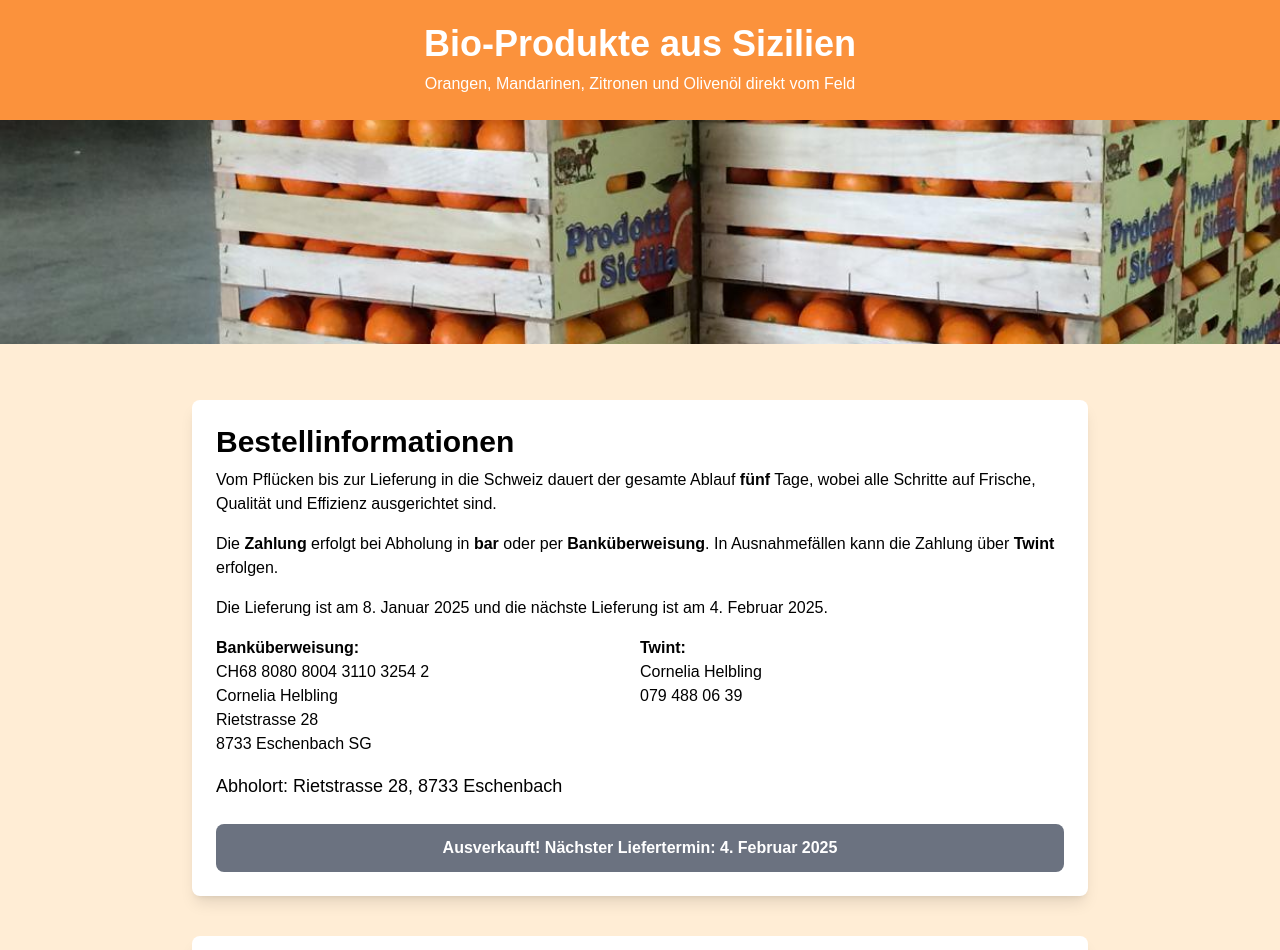
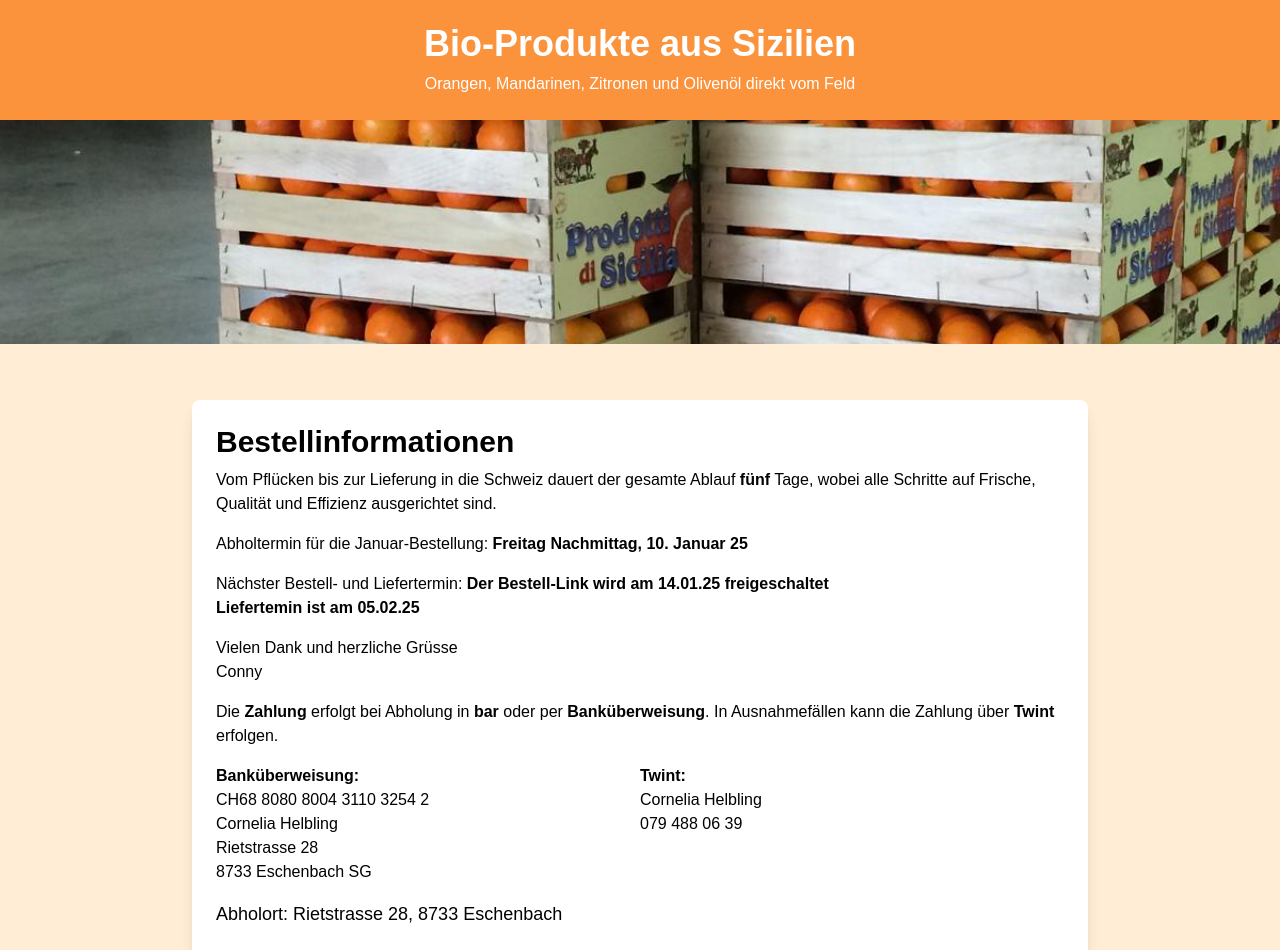
Before and after one commit to nikoizelin/bioorangen, a React (Create React App) app: page / in a window 1280 px wide. Shown: the top 950 px of the page. Built offline with nearby package versions, Linux system fonts and the light colour scheme; no server answers; the database is empty; the HTML template or start-up script is replaced by a standard one.

Commit message:
Neuer Text auf Hauptseite

```diff
--- a/src/BioOrangen.js
+++ b/src/BioOrangen.js
@@ -61,11 +61,19 @@ const BioOrangen = () => {
           ausgerichtet sind.
         </p>
         <p className="mt-4 text-md">
+          Abholtermin für die Januar-Bestellung: <b>Freitag Nachmittag, 10. Januar 25</b>
+        </p>
+        <p className="mt-4 text-md">
+          Nächster Bestell- und Liefertermin: <b>Der Bestell-Link wird am 14.01.25 freigeschaltet<br></br>
+          Liefertemin ist am 05.02.25</b>
+        </p>
+        <p className="mt-4 text-md">
+          Vielen Dank und herzliche Grüsse <br></br>
+          Conny
+        </p>
+        <p className="mt-4 text-md">
           Die <b>Zahlung</b> erfolgt bei Abholung in <b>bar</b> oder per <b>Banküberweisung</b>.
           In Ausnahmefällen kann die Zahlung über <b>Twint</b> erfolgen.
-        </p>
-        <p className="mt-4 text-md">
-          Die Lieferung ist am 8. Januar 2025 und die nächste Lieferung ist am 4. Februar 2025.
         </p>
         <div className="mt-4 mb-4 grid grid-cols-1 md:grid-cols-2">
         <p className="mb-4 md:mb-0"><b>Banküberweisung:</b><br></br>
@@ -83,7 +91,7 @@ const BioOrangen = () => {
           Abholort: Rietstrasse 28, 8733 Eschenbach<br></br>
         </h2>
         <button onClick={goToOrder} className={"mt-6 w-full text-white font-semibold py-3 rounded-lg transition-colors duration-300 " + (isDeactivated ? 'bg-orange-500 hover:bg-orange-600' : 'bg-gray-500 hover:bg-gray-600')}>
-          {isDeactivated ? "Jetzt bestellen!" : "Ausverkauft! Nächster Liefertermin: 4. Februar 2025"}
+          {isDeactivated ? "Jetzt bestellen!" : "Ausverkauft! Nächster Liefertermin: 5. Februar 2025"}
         </button>
       </section>
 
```
